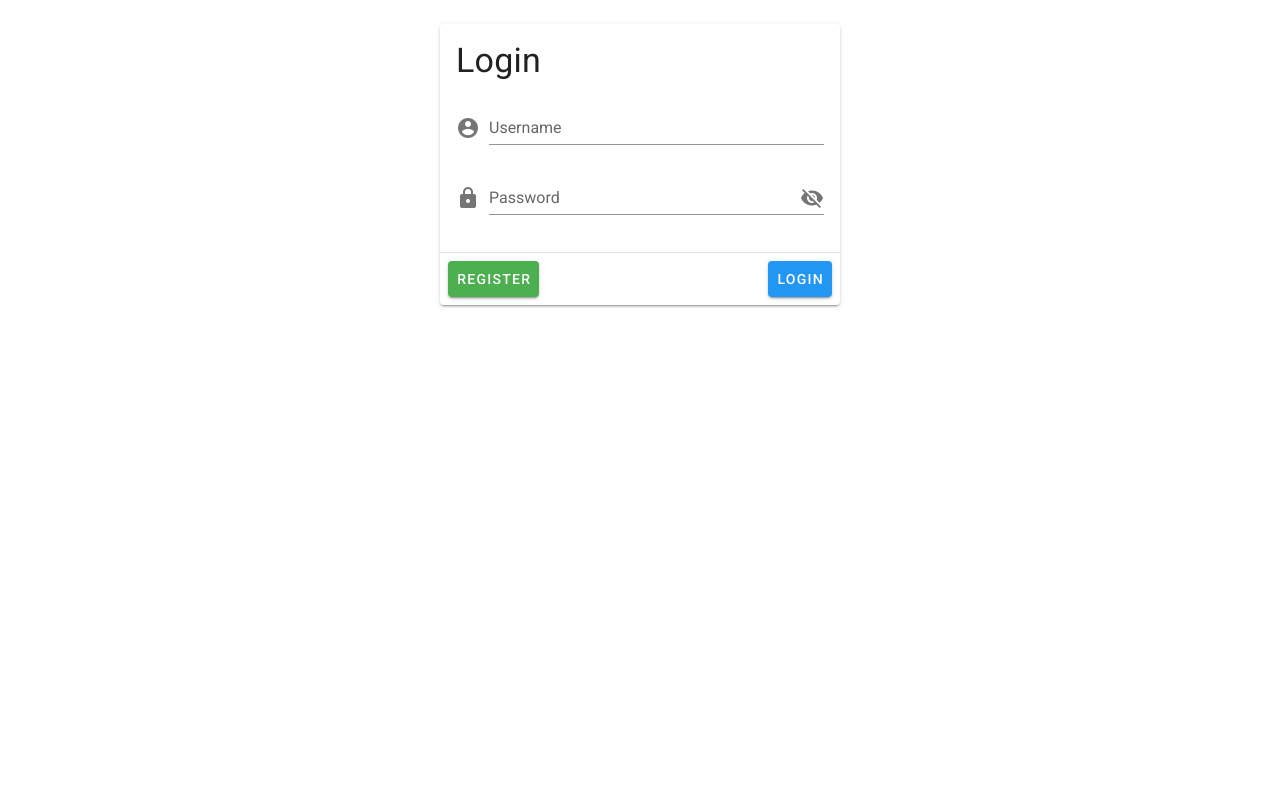
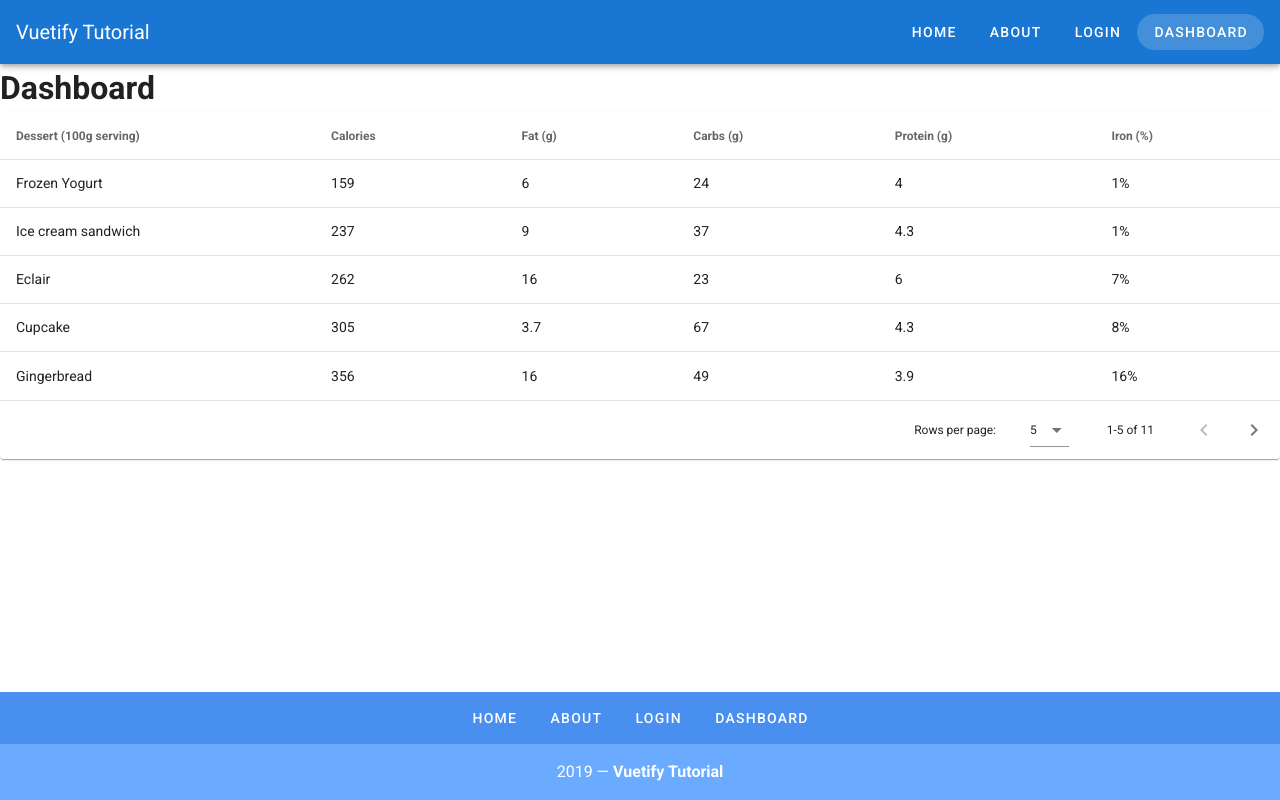
Before and after one commit to judeamiller/vuetify_tutorial, a Vue app: page /dashboard in a window 1280 px wide. Built offline with nearby package versions, Linux system fonts and the light colour scheme.

Commit message:
move content into new component views

```diff
--- a/src/App.vue
+++ b/src/App.vue
@@ -1,28 +1,36 @@
 <template>
   <v-app>
-    <v-card width="400" class="mx-auto mt-6">
-      <v-card-title>
-        <h1 class="display-1">Login</h1>
-      </v-card-title>
-      <v-card-text>
-        <v-form>
-          <v-text-field label="Username" prepend-icon="mdi-account-circle"></v-text-field>
-          <v-text-field
-            label="Password"
-            :type="showPassword ? 'text' : 'password'"
-            prepend-icon="mdi-lock"
-            :append-icon="showPassword ? 'mdi-eye':  'mdi-eye-off'"
-            @click:append="showPassword = !showPassword"
-          ></v-text-field>
-        </v-form>
-      </v-card-text>
-      <v-divider></v-divider>
-      <v-card-actions>
-        <v-btn color="success">Register</v-btn>
-        <v-spacer></v-spacer>
-        <v-btn color="info">Login</v-btn>
-      </v-card-actions>
-    </v-card>
+    <v-app-bar app dark color="primary">
+      <v-toolbar-title>Vuetify Tutorial</v-toolbar-title>
+      <v-spacer></v-spacer>
+      <v-btn
+        v-for="link in links"
+        :key="`${link.label}-header-link`"
+        text
+        rounded
+        :to="link.url"
+      >{{link.label}}</v-btn>
+    </v-app-bar>
+    <v-content>
+      <router-view></router-view>
+    </v-content>
+
+    <v-footer color="primary lighten-1" padless>
+      <v-row justify="center" no-gutters>
+        <v-btn
+          v-for="link in links"
+          :key="`${link.label}-foot-link`"
+          color="white"
+          text
+          rounded
+          class="my-2"
+        >{{ link.label }}</v-btn>
+        <v-col class="primary lighten-2 py-4 text-center white--text" cols="12">
+          {{ new Date().getFullYear() }} —
+          <strong>Vuetify Tutorial</strong>
+        </v-col>
+      </v-row>
+    </v-footer>
   </v-app>
 </template>
 
@@ -31,7 +39,24 @@
   name: "App",
 
   data: () => ({
-    showPassword: false
+    links: [
+      {
+        label: "Home",
+        url: "/"
+      },
+      {
+        label: "About",
+        url: "/about"
+      },
+      {
+        label: "Login",
+        url: "/login"
+      },
+      {
+        label: "Dashboard",
+        url: "/dashboard"
+      }
+    ]
   })
 };
 </script>
--- /dev/null
+++ b/src/views/Dashboard.vue
@@ -0,0 +1,139 @@
+<template>
+  <div>
+    <h1>Dashboard</h1>
+    <v-data-table
+      :headers="headers"
+      :items="desserts"
+      :items-per-page="5"
+      class="elevation-1"
+      @click:row="selectRow"
+    ></v-data-table>
+    <v-snackbar v-model="snackbar">
+      You have selected {{ currentItem }}
+      <v-btn color="pink" text @click="snackbar = false">Close</v-btn>
+    </v-snackbar>
+  </div>
+</template>
+
+<script>
+export default {
+  name: "Dashboard",
+  data() {
+    return {
+      currentItem: "",
+      snackbar: false,
+      headers: [
+        {
+          text: "Dessert (100g serving)",
+          align: "left",
+          sortable: false,
+          value: "name"
+        },
+        { text: "Calories", value: "calories" },
+        { text: "Fat (g)", value: "fat" },
+        { text: "Carbs (g)", value: "carbs" },
+        { text: "Protein (g)", value: "protein" },
+        { text: "Iron (%)", value: "iron" }
+      ],
+      desserts: [
+        {
+          name: "Frozen Yogurt",
+          calories: 159,
+          fat: 6.0,
+          carbs: 24,
+          protein: 4.0,
+          iron: "1%"
+        },
+        {
+          name: "Ice cream sandwich",
+          calories: 237,
+          fat: 9.0,
+          carbs: 37,
+          protein: 4.3,
+          iron: "1%"
+        },
+        {
+          name: "Eclair",
+          calories: 262,
+          fat: 16.0,
+          carbs: 23,
+          protein: 6.0,
+          iron: "7%"
+        },
+        {
+          name: "Cupcake",
+          calories: 305,
+          fat: 3.7,
+          carbs: 67,
+          protein: 4.3,
+          iron: "8%"
+        },
+        {
+          name: "Gingerbread",
+          calories: 356,
+          fat: 16.0,
+          carbs: 49,
+          protein: 3.9,
+          iron: "16%"
+        },
+        {
+          name: "Jelly bean",
+          calories: 375,
+          fat: 0.0,
+          carbs: 94,
+          protein: 0.0,
+          iron: "0%"
+        },
+        {
+          name: "Lollipop",
+          calories: 392,
+          fat: 0.2,
+          carbs: 98,
+          protein: 0,
+          iron: "2%"
+        },
+        {
+          name: "Honeycomb",
+          calories: 408,
+          fat: 3.2,
+          carbs: 87,
+          protein: 6.5,
+          iron: "45%"
+        },
+        {
+          name: "Donut",
+          calories: 452,
+          fat: 25.0,
+          carbs: 51,
+          protein: 4.9,
+          iron: "22%"
+        },
+        {
+          name: "KitKat",
+          calories: 518,
+          fat: 26.0,
+          carbs: 65,
+          protein: 7,
+          iron: "6%"
+        },
+        {
+          name: "Cheesecake",
+          calories: 1500,
+          fat: 36.0,
+          carbs: 65,
+          protein: 0,
+          iron: "2%"
+        }
+      ]
+    };
+  },
+  methods: {
+    selectRow(event) {
+      this.snackbar = true;
+      this.currentItem = event.name;
+    }
+  }
+};
+</script>
+
+<style></style>
--- /dev/null
+++ b/src/views/Login.vue
@@ -0,0 +1,36 @@
+<template>
+  <v-card width="400" class="mx-auto mt-6">
+    <v-card-title>
+      <h1 class="display-1">Login</h1>
+    </v-card-title>
+    <v-card-text>
+      <v-form>
+        <v-text-field label="Username" prepend-icon="mdi-account-circle"></v-text-field>
+        <v-text-field
+          label="Password"
+          :type="showPassword ? 'text' : 'password'"
+          prepend-icon="mdi-lock"
+          :append-icon="showPassword ? 'mdi-eye':  'mdi-eye-off'"
+          @click:append="showPassword = !showPassword"
+        ></v-text-field>
+      </v-form>
+    </v-card-text>
+    <v-divider></v-divider>
+    <v-card-actions>
+      <v-btn color="success">Register</v-btn>
+      <v-spacer></v-spacer>
+      <v-btn color="info">Login</v-btn>
+    </v-card-actions>
+  </v-card>
+</template>
+
+<script>
+export default {
+  name: "Login",
+  data() {
+    return {
+      showPassword: false
+    };
+  }
+};
+</script>
```
